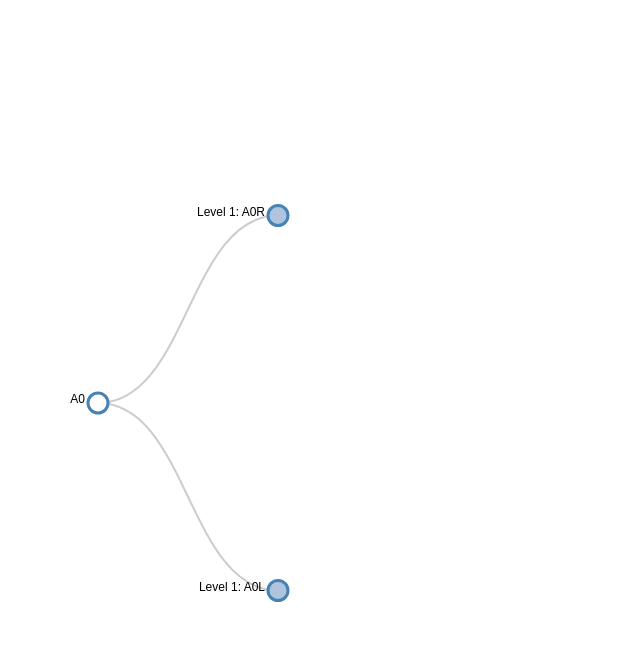
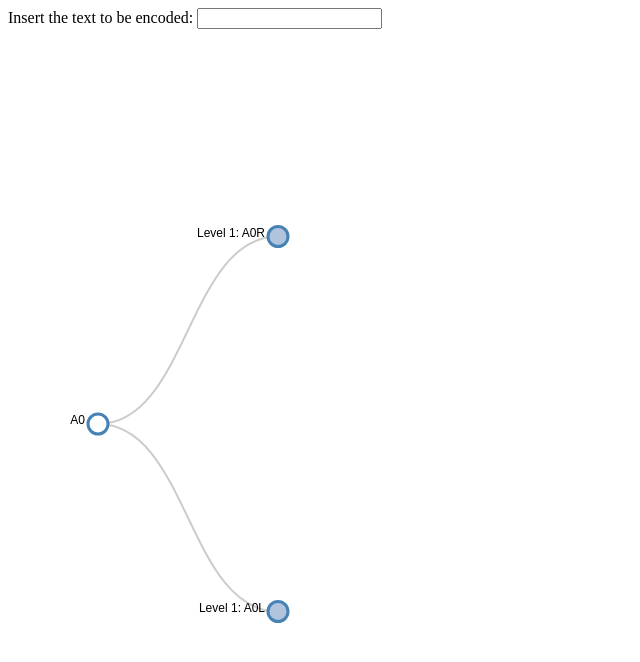
Before and after one commit to tant-rares-30127/TD, a plain HTML site: page Lab4/index.html in a window 1280 px wide. Shown: the top 662 px of the page, without its empty margins (0-640 px from the left). Drawn offline with nearby package versions, Linux system fonts and the light colour scheme.

Commit message:
adding the text to be encoded

```diff
--- a/Lab4/index.html
+++ b/Lab4/index.html
@@ -9,6 +9,10 @@
     <script src="https://d3js.org/d3.v5.min.js"></script>
   </head>
   <body>
+    <div>
+      <label>Insert the text to be encoded:</label>
+      <input type="text" id="text" class="input_text" />
+    </div>
     <!-- arbore . js - a function to display a tree - is based on " collapsible tree " sample from d3 library -->
     <script src="arbore.js"></script>
   </body>
```
